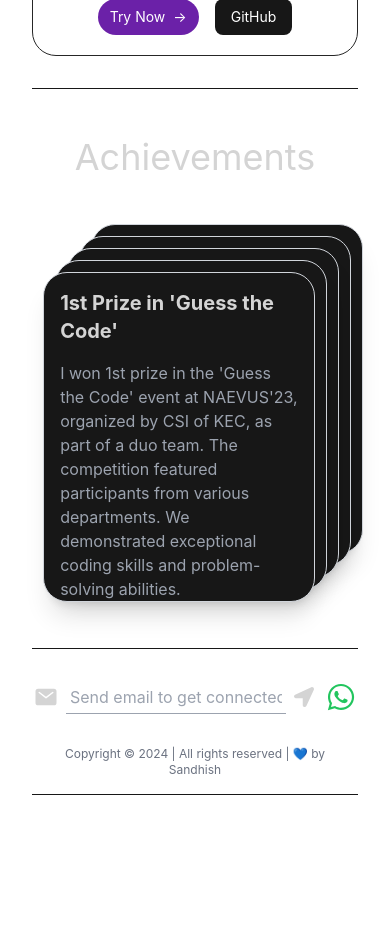
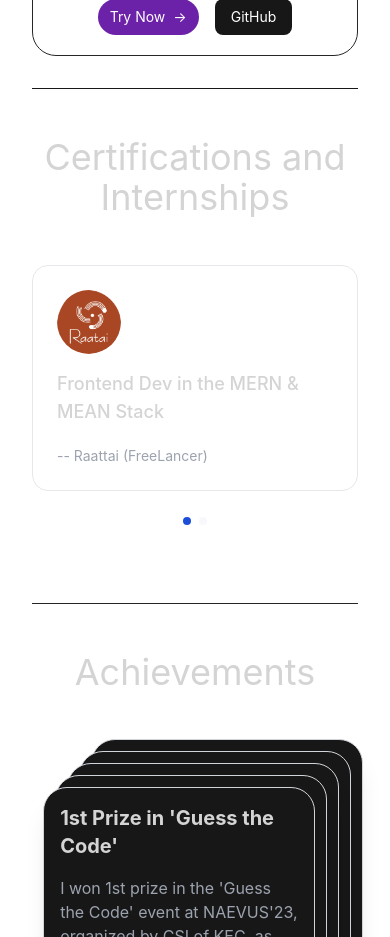
Before and after one commit to Sandhish/Portfolio, a React (Vite) app: page / in a window 390 px wide. Shown: the part 7480-8417 px from the top of the page. Before the commit the page ends 8291 px from the top, so only its background shows below. Built offline with nearby package versions, Linux system fonts and the light colour scheme.

Commit message:
certifications

```diff
--- a/src/App.jsx
+++ b/src/App.jsx
@@ -1,5 +1,6 @@
 import About from "./Components/About/about"
 import Achievements from "./Components/Achievements/achievements"
+import Certifications from "./Components/Certifications/Certifications"
 import Education from "./Components/Education/education"
 import Footer from "./Components/Footer/footer"
 import Hero from "./Components/Hero/hero"
@@ -23,7 +24,7 @@ function App() {
           <Education />
           <Skills />
           <Projects />
-          {/* <Certifications /> */}
+          <Certifications />
           <Achievements />
           <Footer />
         </div>
--- a/src/Components/Certifications/Certifications.jsx
+++ b/src/Components/Certifications/Certifications.jsx
@@ -0,0 +1,65 @@
+import { Swiper, SwiperSlide } from 'swiper/react';
+import 'swiper/css';
+import 'swiper/css/pagination';
+import { Pagination } from 'swiper/modules';
+import { motion } from 'framer-motion';
+
+const Certifications = () => {
+    const certifications = [
+        {
+            id: 1,
+            img: 'Raattai.png',
+            title: 'Frontend Dev in the MERN & MEAN Stack',
+            desc: '-- Raattai (FreeLancer)',
+        },
+        {
+            id: 2,
+            img: 'excel.png',
+            title: 'Excel Skills Job Simulation',
+            desc: '-- JP Morgan',
+        },
+    ];
+
+    return (
+        <div className="border-b border-neutral-800 pb-16" id="certifications">
+            <motion.h1 whileInView={{ opacity: 1, y: 0 }} initial={{ opacity: 0, y: -100 }} transition={{ duration: 1.0 }} className="my-12 text-center text-4xl" >
+                Certifications and Internships
+            </motion.h1>
+            <Swiper className="mx-auto max-w-[850px]" loop={true} grabCursor={true} spaceBetween={24}
+                pagination={{
+                    clickable: true,
+                }}
+                breakpoints={{
+                    576: {
+                        slidesPerView: 2,
+                    },
+                    768: {
+                        slidesPerView: 2,
+                        spaceBetween: 48,
+                    },
+                }}
+                modules={[Pagination]}
+            >
+                {certifications.map(({ id, img, title, desc }) => (
+                    <SwiperSlide className="bg-transparent border border-gray-200 p-6 rounded-2xl mb-12 flex flex-col gap-4" key={id} >
+                        <img src={img} alt="" className="w-16 h-16 rounded-full" />
+                        <h3 className="text-lg font-medium mb-1">{title}</h3>
+                        <p className="text-sm text-gray-400">{desc}</p>
+                    </SwiperSlide>
+                ))}
+            </Swiper>
+            <style>
+                {`
+                    .swiper-pagination-bullet {
+                      background-color: #ddd5e9;
+                    }
+                    .swiper-pagination-bullet-active {
+                      background-color: #1d4ed8;
+                    }
+                `}
+            </style>
+        </div>
+    );
+};
+
+export default Certifications;
--- a/src/Components/Navbar/navbar.jsx
+++ b/src/Components/Navbar/navbar.jsx
@@ -56,6 +56,9 @@ const Navbar = () => {
               <Link to="projects" smooth={true} duration={1050}>Projects</Link>
             </motion.div>
             <motion.div whileHover={textHover} onClick={() => setIsOpen(false)}>
+              <Link to="certifications" smooth={true} duration={1050}>Certifications</Link>
+            </motion.div>
+            <motion.div whileHover={textHover} onClick={() => setIsOpen(false)}>
               <Link to="achievements" smooth={true} duration={1100}>Achievements</Link>
             </motion.div>
           </motion.div>
@@ -75,6 +78,9 @@ const Navbar = () => {
           <Link to="projects" smooth={true} duration={1050}>Projects</Link>
         </motion.div>
         <motion.div whileHover={textHover}>
+          <Link to="certifications" smooth={true} duration={1050}>Certifications</Link>
+        </motion.div>
+        <motion.div whileHover={textHover}>
           <Link to="achievements" smooth={true} duration={1100}>Achievements</Link>
         </motion.div>
       </div>
```
Also changed, not shown: public/excel.png (added).
